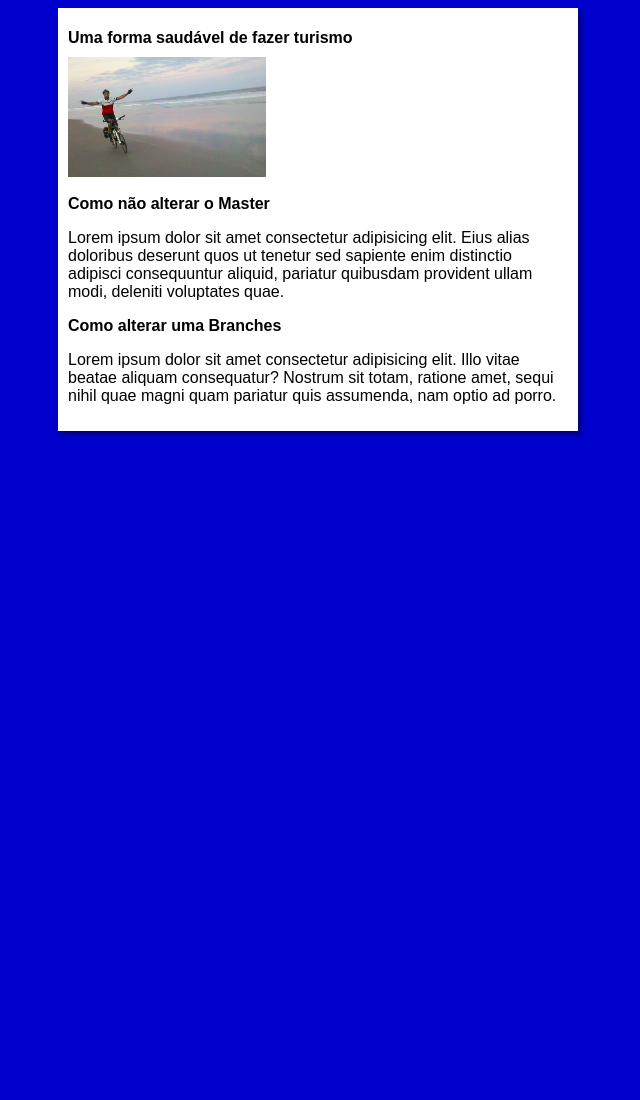
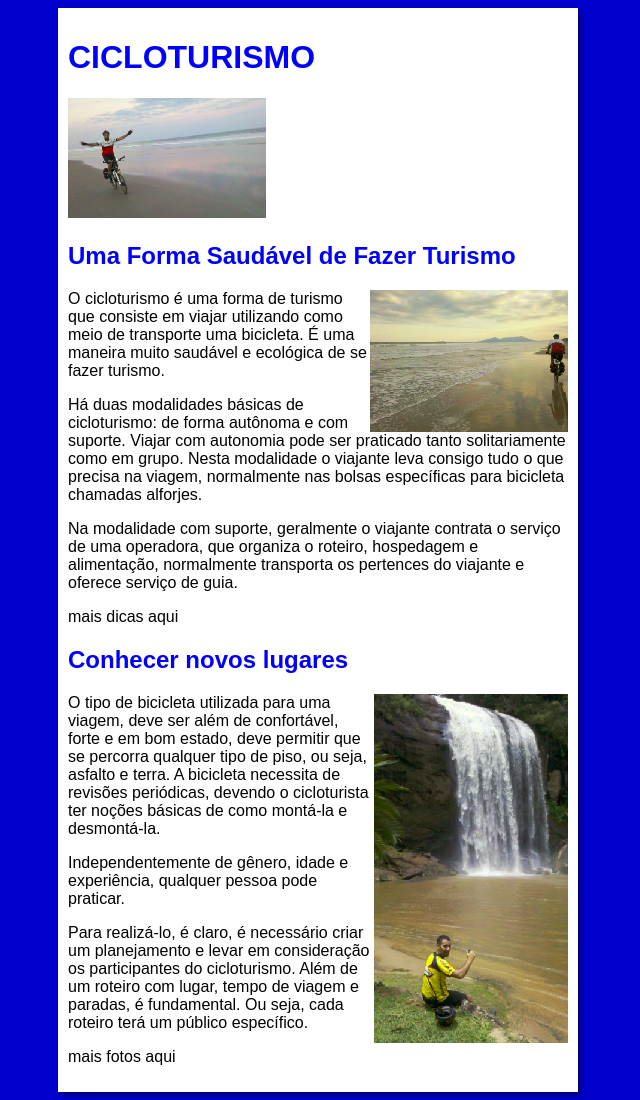
Before and after one commit to EvandroCosta21/projeto-site, a plain HTML site: page index.html in a window 1280 px wide. Shown: the whole page, without its empty margins (322-962 px from the left). Before the commit the page ends 800 px from the top, so only its background shows below. Drawn offline with Linux system fonts and the light colour scheme.

Commit message:
conteudo

```diff
--- a/estilos/style.css
+++ b/estilos/style.css
@@ -17,3 +17,28 @@ main {
     box-shadow: 3px 3px 5px rgba(0, 0, 0, 0.479);
 
 }
+
+h1 {
+    font-size: 2em;
+    color: blue;
+}
+
+h2 {
+    font-size: 1.5em;
+    color: blue;
+}
+
+img.lado{
+    float: right;
+}
+
+a {
+    text-decoration: nome;
+    font-weight: bold;
+    color: blue;
+}
+
+a:hover{
+    text-decoration: underline;
+    color:blue;
+}
--- a/index.html
+++ b/index.html
@@ -9,16 +9,26 @@
 <body>
     <main>
         <header>
-            <h1>Uma forma saudável de fazer turismo</h1>
+            <h1>CICLOTURISMO</h1>
             <img src="Imagens/imagem-braços-abertos.PNG" alt="Liberdade de espirito">
         </header>
         <article>
-            <h2>Como não alterar o Master</h2>
-            <p> Lorem ipsum dolor sit amet consectetur adipisicing elit. Eius alias doloribus deserunt quos ut tenetur sed sapiente enim distinctio adipisci consequuntur aliquid, pariatur quibusdam provident ullam modi, deleniti voluptates quae.</p>
+            <h2>Uma Forma Saudável de Fazer Turismo</h2>
+            <img class="lado"src="Imagens/imagem-onda.PNG" alt="Novas Sensações">
+            <p> O cicloturismo é uma forma de turismo que consiste em viajar utilizando como meio de transporte uma bicicleta. É uma maneira muito saudável e ecológica de se fazer turismo.</p>
+
+            <p> Há duas modalidades básicas de cicloturismo: de forma autônoma e com suporte. Viajar com autonomia pode ser praticado tanto solitariamente como em grupo. Nesta modalidade o viajante leva consigo tudo o que precisa na viagem, normalmente nas bolsas específicas para bicicleta chamadas alforjes.</p>
+
+            <p>Na modalidade com suporte, geralmente o viajante contrata o serviço de uma operadora, que organiza o roteiro, hospedagem e alimentação, normalmente transporta os pertences do viajante e oferece serviço de guia.</p>
+            <p> mais dicas aqui</p>
         </article>
         <article>
-            <h2>Como alterar uma Branches</h2>
-            <p>Lorem ipsum dolor sit amet consectetur adipisicing elit. Illo vitae beatae aliquam consequatur? Nostrum sit totam, ratione amet, sequi nihil quae magni quam pariatur quis assumenda, nam optio ad porro.</p>
+            <h2>Conhecer novos lugares</h2>
+            <img class="lado"src="Imagens/imgem-cachoeira.PNG" alt="Cachoeiras">
+            <p>O tipo de bicicleta utilizada para uma viagem, deve ser além de confortável, forte e em bom estado, deve permitir que se percorra qualquer tipo de piso, ou seja, asfalto e terra. A bicicleta necessita de revisões periódicas, devendo o cicloturista ter noções básicas de como montá-la e desmontá-la. </p>
+            <p>Independentemente de gênero, idade e experiência, qualquer pessoa pode praticar.</p>
+            <p>Para realizá-lo, é claro, é necessário criar um planejamento e levar em consideração os participantes do cicloturismo. Além de um roteiro com lugar, tempo de viagem e paradas, é fundamental. Ou seja, cada roteiro terá um público específico.</p>
+            <p> mais fotos aqui</p>
         </article>
     </main>
 </body>
```
